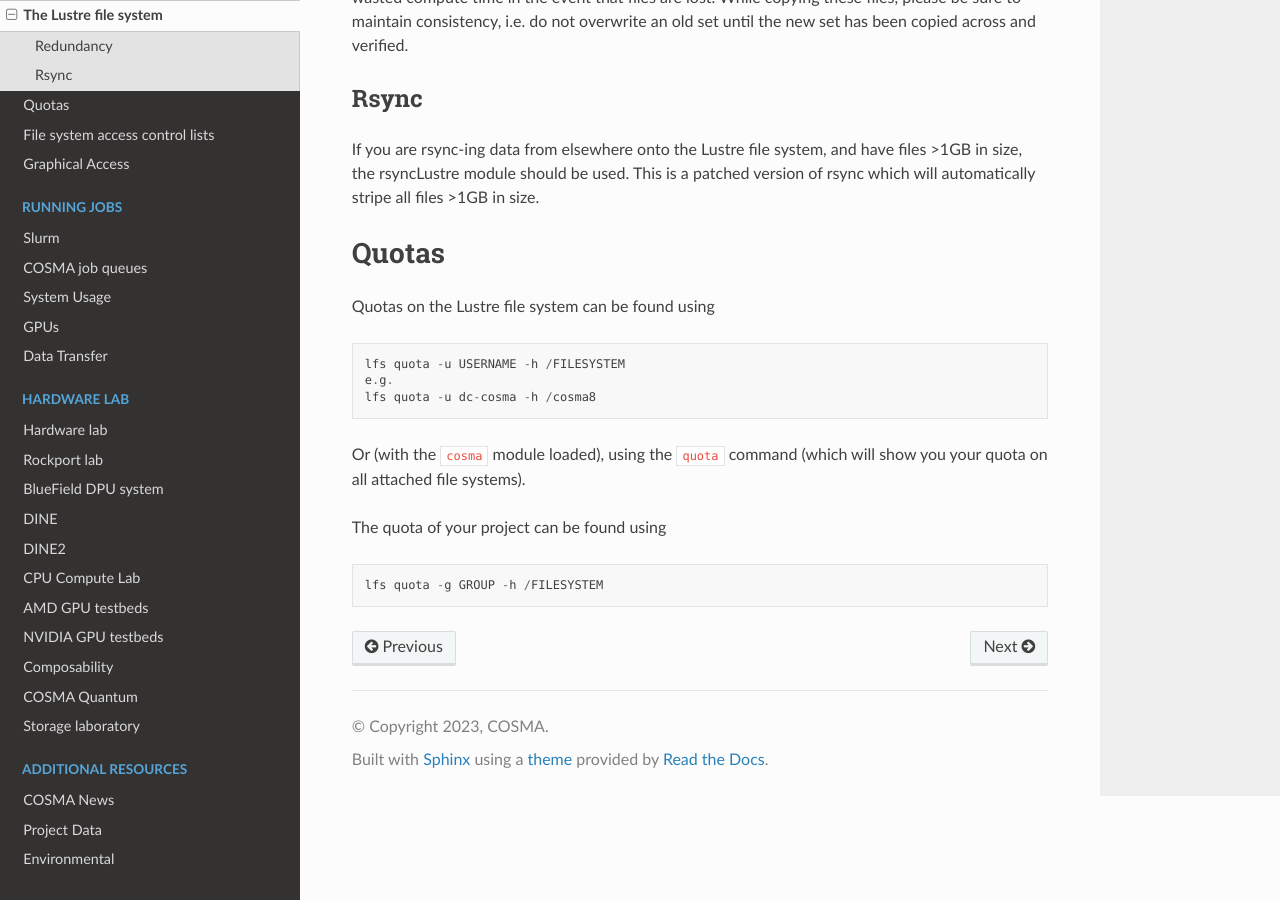
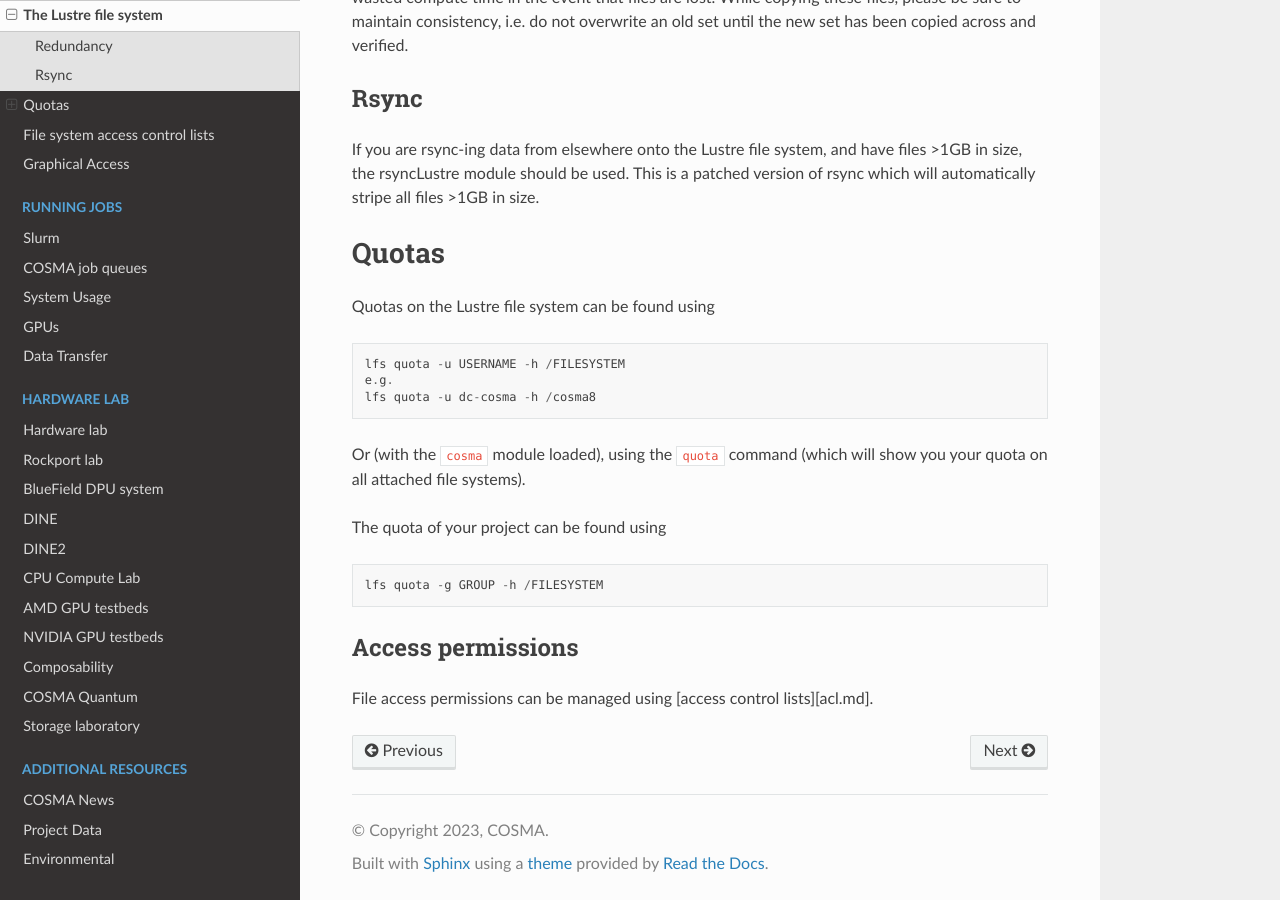
Before and after one commit to agb32/cosmadoc, a Sphinx documentation site: the page built from docs/source/lustre.md, in a window 1280 px wide and 900 px high, scrolled down 2143 px. Built offline with Sphinx 7.4.7 and the Read the Docs theme 2.0.0, drawn with Linux system fonts in a browser that asks for light colours.

Commit message:
added acl pointer

````diff
--- a/docs/source/lustre.md
+++ b/docs/source/lustre.md
@@ -79,3 +79,7 @@ The quota of your project can be found using
 ```
 lfs quota -g GROUP -h /FILESYSTEM
 ```
+
+## Access permissions
+
+File access permissions can be managed using [access control lists][acl.md].
````
